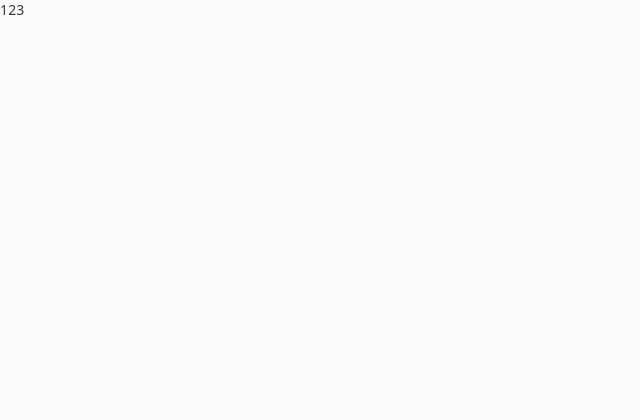
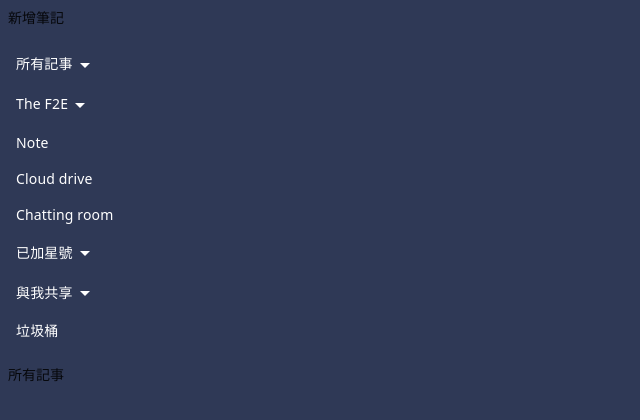
Before and after one commit to littlehorseboy/the-f2e-2019-ninth, a React app: page / in a window 1280 px wide. Shown: the top 420 px of the page, without its empty margins (0-640 px from the left). Built offline with nearby package versions, Linux system fonts and the light colour scheme.

Commit message:
feat: 開始實作 sidebar 及 header

```diff
--- a/src/pages/Home/Home.tsx
+++ b/src/pages/Home/Home.tsx
@@ -1,18 +1,134 @@
-import React from 'react';
+import React, { useState } from 'react';
+import { Link } from 'react-router-dom';
 import { makeStyles, createStyles } from '@material-ui/core/styles';
+import Button from '@material-ui/core/Button';
+import List from '@material-ui/core/List';
+import ListItem from '@material-ui/core/ListItem';
+import Collapse from '@material-ui/core/Collapse';
+import ArrowDropUpIcon from '@material-ui/icons/ArrowDropUp';
+import ArrowDropDownIcon from '@material-ui/icons/ArrowDropDown';
 import { RouteComponentPropsI, RouteWithSubRoutes } from '../../router/Router';
 
 // eslint-disable-next-line @typescript-eslint/explicit-function-return-type
 const useStyles = makeStyles((theme) => createStyles({
-
+  root: {
+    width: '100%',
+    minHeight: '100vh',
+    backgroundColor: '#2F3956',
+    color: '#FFFFFF',
+    display: 'flex',
+  },
+  sidebar: {
+    width: 300,
+  },
+  listItem: {
+    '& + .MuiCollapse-container': {
+      paddingLeft: theme.spacing(2),
+    },
+  },
 }));
 
 export default function Home(props: RouteComponentPropsI): JSX.Element {
   const classes = useStyles();
 
+  const { routes } = props;
+
+  const [myCloudDriveOpen, setMyCloudDriveOpen] = useState(true);
+
+  const [folderOpen, setFolderOpen] = useState(true);
+
   return (
-    <>
-      123
-    </>
+    <div className={classes.root}>
+      <div className={classes.sidebar}>
+        <Button>新增筆記</Button>
+
+        <div>
+          <List component="nav">
+            <ListItem
+              button
+              className={classes.listItem}
+              onClick={(): void => setMyCloudDriveOpen(!myCloudDriveOpen)}
+            >
+              所有記事
+              {myCloudDriveOpen ? <ArrowDropDownIcon /> : <ArrowDropUpIcon />}
+            </ListItem>
+            <Collapse in={myCloudDriveOpen} timeout="auto" unmountOnExit>
+              <List component="div" disablePadding>
+                <ListItem
+                  button
+                  className={classes.listItem}
+                  onClick={(): void => setFolderOpen(!folderOpen)}
+                >
+                  The F2E
+                  {myCloudDriveOpen ? <ArrowDropDownIcon /> : <ArrowDropUpIcon />}
+                </ListItem>
+                <Collapse in={folderOpen} timeout="auto" unmountOnExit>
+                  <List component="div" disablePadding>
+                    <ListItem
+                      button
+                      component={Link}
+                      to="/folder/graphicDesign"
+                    >
+                      Note
+                    </ListItem>
+                    <ListItem
+                      button
+                      component={Link}
+                      to="/folder/uidesign"
+                    >
+                      Cloud drive
+                    </ListItem>
+                    <ListItem
+                      button
+                      component={Link}
+                      to="/folder/illustration"
+                    >
+                      Chatting room
+                    </ListItem>
+                  </List>
+                </Collapse>
+              </List>
+            </Collapse>
+
+            <ListItem
+              button
+              component={Link}
+              to="/star"
+            >
+              已加星號
+              {myCloudDriveOpen ? <ArrowDropDownIcon /> : <ArrowDropUpIcon />}
+            </ListItem>
+
+            <ListItem
+              button
+              component={Link}
+              to="/star"
+            >
+              與我共享
+              {myCloudDriveOpen ? <ArrowDropDownIcon /> : <ArrowDropUpIcon />}
+            </ListItem>
+
+            <ListItem
+              button
+              component={Link}
+              to="/star"
+            >
+              垃圾桶
+            </ListItem>
+          </List>
+        </div>
+
+        <Button>所有記事</Button>
+      </div>
+
+      <div>
+
+        {routes && routes.map((route): JSX.Element => (
+          <React.Fragment key={route.path}>
+            <RouteWithSubRoutes route={route} />
+          </React.Fragment>
+        ))}
+      </div>
+    </div>
   );
 }
--- a/src/router/Router.tsx
+++ b/src/router/Router.tsx
@@ -40,6 +40,40 @@ export const routes: RouteI[] = [
     name: 'home',
     Component: Home,
     breadcrumbName: '',
+    routes: [
+      {
+        path: '/note',
+        name: 'note',
+        Component: Home,
+        breadcrumbName: '所有記事',
+        routes: [
+          {
+            path: '/note/TheF2E/:note',
+            name: 'TheF2E',
+            Component: Home,
+            breadcrumbName: 'The F2E',
+          },
+        ],
+      },
+      {
+        path: '/star',
+        name: 'star',
+        Component: Home,
+        breadcrumbName: '已加星號',
+      },
+      {
+        path: '/share',
+        name: 'share',
+        Component: Home,
+        breadcrumbName: '與我共享',
+      },
+      {
+        path: '/trashCan',
+        name: 'trashCan',
+        Component: Home,
+        breadcrumbName: '垃圾桶',
+      },
+    ],
   },
 ];
 
@@ -48,7 +82,6 @@ const useStyles = makeStyles(() => createStyles({
   root: {
     fontFamily: 'system-ui, -apple-system, "Roboto", "Helvetica", "Arial", sans-serif',
     minHeight: '100vh',
-    color: '#373737',
   },
 }));
 
```
Also changed, not shown: src/assets/images/separate_dark.png (added), src/assets/images/separate_light.png (added).
